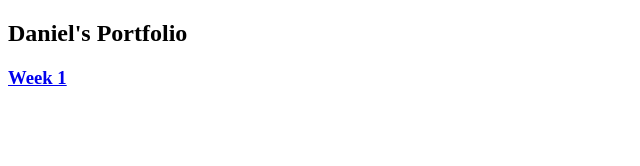
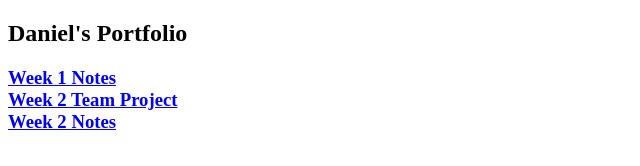
Before and after one commit to danielchih1021/WDD-330, a plain HTML site: page index.html in a window 1280 px wide. Shown: the whole page, without its empty margins (0-640 px from the left). Drawn offline with Linux system fonts and the light colour scheme.

Commit message:
Final commit of team project

```diff
--- a/index.html
+++ b/index.html
@@ -12,7 +12,9 @@
             Daniel's Portfolio
         </h1>
         <h3>
-            <a href="week1/index.html">Week 1</a>
+            <a href="week1/index.html">Week 1 Notes</a><br>
+            <a href="week2/teamProject/teamactivity.html">Week 2 Team Project</a><br>
+            <a href="week2/index.html">Week 2 Notes</a>
         </h3>
     </section>
 </body>
--- a/week2/teamProject/team activity.js
+++ b/week2/teamProject/teamactivity.js
@@ -22,10 +22,7 @@ function squish(){
     let number2 = document.querySelector("#sums2").value;
     let sum = Number(number1) + Number(number2);
     document.querySelector("#out").textContent = sum;
-
 }
-
-
 
 let button = document.querySelector('#texting');
 button.addEventListener('click', addNum);
```
Also changed, not shown: week2/teamProject/teamactivity.html (+1 -1 lines).
